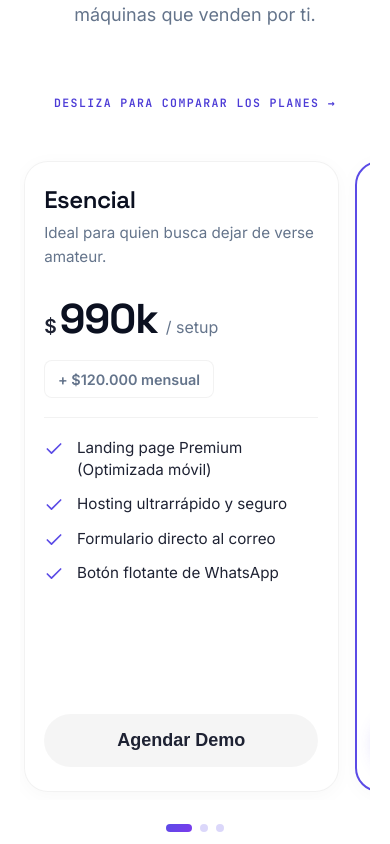
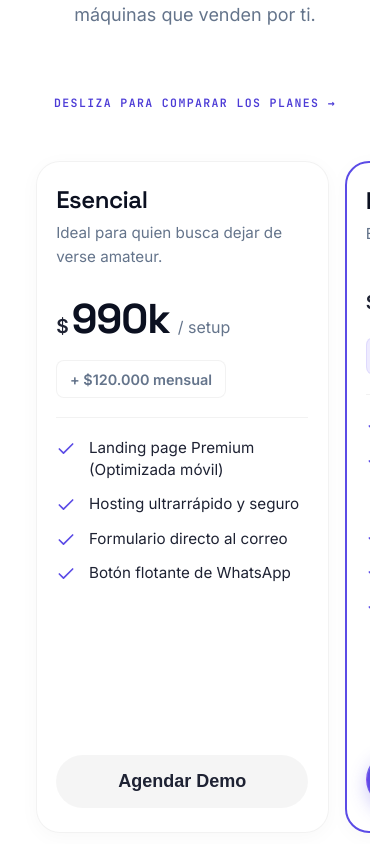
Before and after one commit to luk1311/AutoScale-agency, a React (Vite) app: page / in a window 390 px wide. Shown: the part 4200-5044 px from the top of the page. Built offline with nearby package versions, Linux system fonts and the light colour scheme; no server answers; the database is empty.

Commit message:
feat: add responsive Pricing component styles with horizontal mobile carousel support

```diff
--- a/src/components/Pricing.css
+++ b/src/components/Pricing.css
@@ -267,7 +267,7 @@
     scroll-snap-type: x proximity;
     -webkit-overflow-scrolling: touch;
     scrollbar-width: none;              /* Firefox */
-    padding: 1.5rem 0.25rem 0.5rem;     /* espacio arriba para el badge -12px */
+    padding: 1.5rem 1rem 3.5rem;        /* Padding inferior grande (3.5rem) para que la sombra NO se corte */
   }
   .pricing-grid::-webkit-scrollbar { display: none; } /* Chrome/Safari */
 
@@ -302,8 +302,10 @@
   /* En el carrusel neutralizamos scale/hover para que no salte ni se corte */
   .pricing-card,
   .pricing-card.popular,
+  .elite-card,
   .pricing-card:hover,
   .pricing-card.popular:hover,
+  .elite-card:hover,
   .pricing-card.glass-panel:hover {
     transform: none !important;
   }
```
